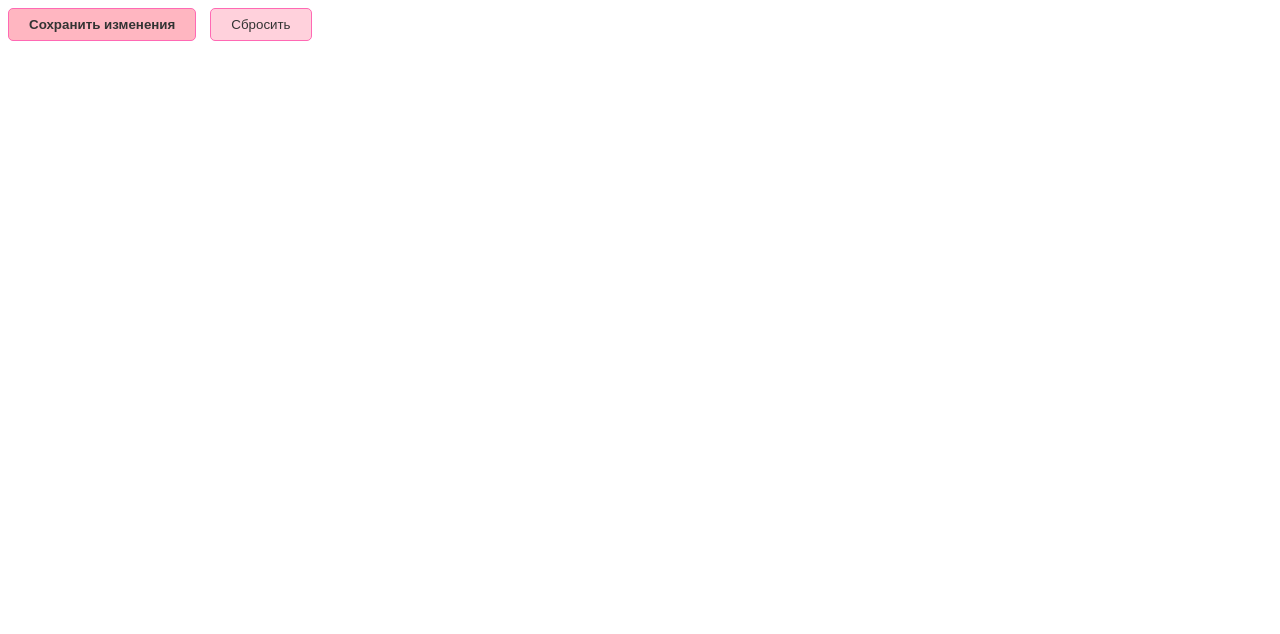
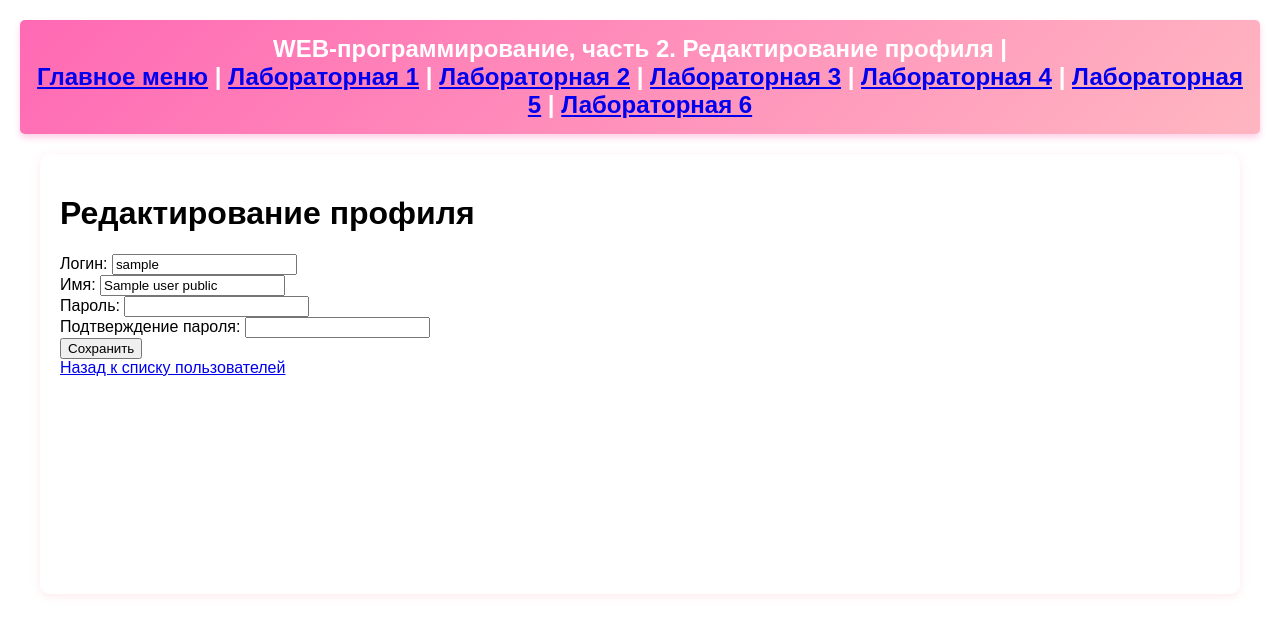
Before and after one commit to Maria25k/web-back-labs, a Flask app: template templates/lab4/edit_user.html in a window 1280 px wide. Shown: the top 634 px of the page. Run offline with Flask 3, Linux system fonts and the light colour scheme; the template is opened without the code that fills it: most values are stand-ins (such as "Sample title", 1, 10 or a date in 2020).

Commit message:
Доп. Задание

```diff
--- a/lab4.py
+++ b/lab4.py
@@ -136,53 +136,31 @@ def login():
     if request.method == 'GET':
         authorized = 'user_name' in session
         user_name = session.get('user_name', '')
-        login_value = session.get('login', '')
-        return render_template('lab4/login.html',
-                               authorized=authorized,
-                               user_name=user_name,
-                               login_value=login_value,
-                               error='')
+        return render_template('lab4/login.html', authorized=authorized, user_name=user_name)
 
-    login_input = request.form.get('login', '').strip()
-    password = request.form.get('password', '').strip()
+    login = request.form.get('login', '').strip()
+    password = request.form.get('password', '')
 
-    if not login_input:
-        return render_template('lab4/login.html',
-                               authorized=False,
-                               user_name='',
-                               login_value=login_input,
-                               error='Не введён логин')
 
-    if not password:
-        return render_template('lab4/login.html',
-                               authorized=False,
-                               user_name='',
-                               login_value=login_input,
-                               error='Не введён пароль')
+    if login == '':
+        return render_template('lab4/login.html', error='Не введён логин', login_value=login)
 
-    user_found = None
+    if password == '':
+        return render_template('lab4/login.html', error='Не введён пароль', login_value=login)
+
     for user in users:
-        if user['login'] == login_input and user['password'] == password:
-            user_found = user
-            break
+        if login == user['login'] and password == user['password']:
+            session['user_name'] = user['name']
+            return redirect('/lab4/login')
 
-    if user_found:
-        session['login'] = login_input
-        session['user_name'] = user_found['name']
-        return redirect('/lab4/login')
-
-    return render_template('lab4/login.html',
-                           authorized=False,
-                           user_name='',
-                           login_value=login_input,
-                           error='Неверные логин и/или пароль')
+    return render_template('lab4/login.html', error='Неверные логин и/или пароль', login_value=login)
 
 
 @lab4.route('/lab4/logout', methods=['POST'])
 def logout():
-    session.pop('login', None)
     session.pop('user_name', None)
     return redirect('/lab4/login')
+
 
 @lab4.route('/lab4/fridge', methods=['GET', 'POST'])
 def fridge():
@@ -276,3 +254,110 @@ def grain():
                           total=total,
                           discount=discount,
                           has_discount=discount > 0)
+
+@lab4.route('/lab4/register', methods=['GET', 'POST'])
+def register():
+    global users
+    if request.method == 'GET':
+        return render_template('lab4/register.html')
+
+    login = (request.form.get('login') or '').strip()
+    name = (request.form.get('name') or '').strip()
+    password = request.form.get('password') or ''
+    password2 = request.form.get('password2') or ''
+
+    if not login:
+        return render_template('lab4/register.html', error='Не введён логин', entered_login=login, entered_name=name)
+    if not name:
+        return render_template('lab4/register.html', error='Не введено имя', entered_login=login, entered_name=name)
+    if not password:
+        return render_template('lab4/register.html', error='Не введён пароль', entered_login=login, entered_name=name)
+    if password != password2:
+        return render_template('lab4/register.html', error='Пароли не совпадают', entered_login=login, entered_name=name)
+
+    for u in users:
+        if u.get('login') == login:
+            return render_template('lab4/register.html', error='Логин уже используется', entered_login=login, entered_name=name)
+
+    users.append({'login': login, 'password': password, 'name': name, 'gender': ''})
+    return redirect('/lab4/login')
+
+
+
+@lab4.route('/lab4/users', methods=['GET'])
+def users_page():
+    if 'user_name' not in session:
+        return redirect('/lab4/login')
+
+    me_name = session['user_name']
+    me = None
+    for u in users:
+        if u.get('name') == me_name:
+            me = u
+            break
+
+    users_public = [{'login': u['login'], 'name': u['name']} for u in users]
+    return render_template('lab4/users.html', users=users_public, me_login=(me['login'] if me else None))
+
+
+@lab4.route('/lab4/delete_self', methods=['POST'])
+def delete_self():
+    global users
+    if 'user_name' not in session:
+        return redirect('/lab4/login')
+
+    current_name = session.get('user_name')
+    users = [u for u in users if u.get('name') != current_name]
+    session.pop('user_name', None)
+    return redirect('/lab4/login')
+
+
+@lab4.route('/lab4/edit', methods=['GET', 'POST'])
+def edit_profile():
+    global users
+    if 'user_name' not in session:
+        return redirect('/lab4/login')
+
+    current_name = session['user_name']
+    user = None
+    for u in users:
+        if u.get('name') == current_name:
+            user = u
+            break
+
+    if user is None:
+        return redirect('/lab4/login')
+
+
+    if request.method == 'GET':
+        return render_template('lab4/edit.html', user_public={'login': user['login'], 'name': user['name']})
+
+
+    new_login = (request.form.get('login') or '').strip()
+    new_name = (request.form.get('name') or '').strip()
+    new_pass = request.form.get('password') or ''
+    new_pass2 = request.form.get('password2') or ''
+
+    # Проверки обязательных полей (логин и имя обязаны быть)
+    if not new_login or not new_name:
+        return render_template('lab4/edit.html', user_public={'login': new_login, 'name': new_name},
+                               error='Логин и имя обязательны')
+
+    for u in users:
+        if u['login'] == new_login and u is not user:
+            return render_template('lab4/edit.html', user_public={'login': new_login, 'name': new_name},
+                                   error='Логин уже занят')
+
+    # Обновляем логин и имя
+    user['login'] = new_login
+    user['name'] = new_name
+
+
+    if new_pass or new_pass2:
+        if new_pass != new_pass2:
+            return render_template('lab4/edit.html', user_public={'login': new_login, 'name': new_name},
+                                   error='Пароли не совпадают')
+        user['password'] = new_pass
+
+    session['user_name'] = new_name
+    return redirect('/lab4/users')
--- a/templates/lab4/edit_user.html
+++ b/templates/lab4/edit_user.html
@@ -1,23 +1,36 @@
-<div>
-    <button type="submit" style="
-        background-color: #ffb6c1;
-        color: #333;
-        border: 1px solid #ff69b4;
-        padding: 8px 20px;
-        border-radius: 5px;
-        cursor: pointer;
-        font-weight: bold;
-        margin-right: 10px;">
-        Сохранить изменения
-    </button>
+{% extends "base.html" %}
+{% block lab %}Редактирование профиля{% endblock %}
+{% block main %}
 
-    <button type="reset" style="
-        background-color: #ffd1dc;
-        color: #333;
-        border: 1px solid #ff69b4;
-        padding: 8px 20px;
-        border-radius: 5px;
-        cursor: pointer;">
-        Сбросить
-    </button>
-</div>
+<h1>Редактирование профиля</h1>
+
+<form method="post">
+    <div>
+        <label for="login">Логин:</label>
+        <input type="text" id="login" name="login" value="{{ user_public.login }}">
+    </div>
+    <div>
+        <label for="name">Имя:</label>
+        <input type="text" id="name" name="name" value="{{ user_public.name }}">
+    </div>
+    <div>
+        <label for="password">Пароль:</label>
+        <input type="password" id="password" name="password">
+    </div>
+    <div>
+        <label for="password2">Подтверждение пароля:</label>
+        <input type="password" id="password2" name="password2">
+    </div>
+
+    {% if error %}
+        <p style="color:red;">{{ error }}</p>
+    {% endif %}
+
+    <div>
+        <button type="submit">Сохранить</button>
+    </div>
+</form>
+
+<a href="/lab4/users">Назад к списку пользователей</a>
+
+{% endblock %}
--- a/templates/lab4/lab4.html
+++ b/templates/lab4/lab4.html
@@ -15,5 +15,7 @@
         <li><a href="/lab4/login">Авторизация</a></li>
         <li><a href="/lab4/fridge">Холодильник</a></li>
         <li><a href="/lab4/grain">Заказ зерна</a></li>
+        <li><a href="/lab4/register">Регистрация</a></li>
+        <li><a href="/lab4/users">Пользователи</a></li>
     </ol>
 {% endblock %}
```
Also changed, not shown: templates/lab4/register.html (+26 -66 lines), templates/lab4/users.html (added, +34 -0 lines).
